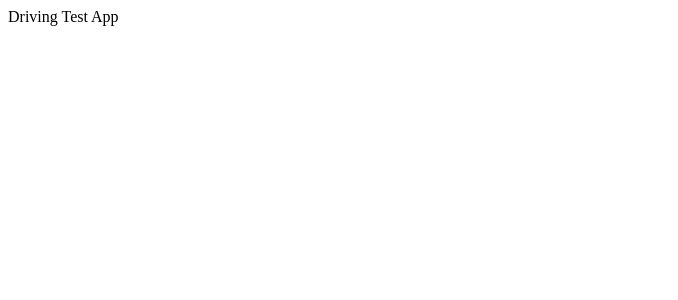
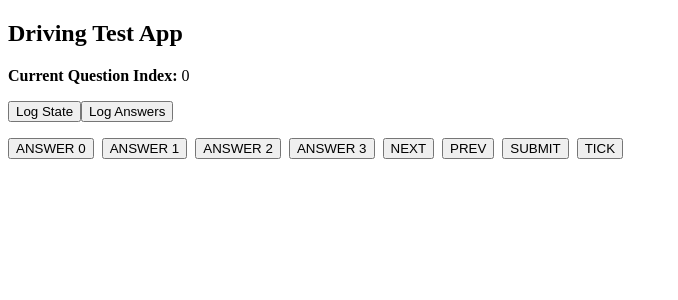
Before and after one commit to Tharmeem1999/React_Project-UK_Driving_Test_App, a React (Vite) app: page / in a window 1280 px wide. Shown: the top 300 px of the page, without its empty margins (0-678 px from the left). Built offline with nearby package versions, Linux system fonts and the light colour scheme.

Commit message:
build the core state management logic using useReducer hook

```diff
--- a/src/App.jsx
+++ b/src/App.jsx
@@ -1,7 +1,68 @@
+import { useReducer } from "react";
+import questions from "./data/questions";
+import { quizReducer } from "./state/quizReducer";
+
+// The initial state of the quiz when the app starts
+const initialState = {
+  // Start at the first question (index 0)
+  currentQuestion: 0,
+  // Create an array with one null value per question to hold the user's answers
+  // [null, null, ..., null]
+  answers: Array(questions.length).fill(null),
+  // Track whether the user has submitted the quiz
+  submitted: false,
+  // Total time allowed for the quiz in seconds (57 minutes)
+  timeLeft: 57 * 60,
+}
+
 const App = () => {
+
+  const [state, dispatch] = useReducer(
+    (state, action) => quizReducer(state, action, questions.length),
+    initialState
+  );
+
   return (
     <div className="app-container">
-      Driving Test App
+      <h2>Driving Test App</h2>
+      <p>
+        <strong>Current Question Index: </strong>
+        {state.currentQuestion}
+      </p>
+      <div style={{ marginBottom: "1rem" }}>
+        <button onClick={() => console.log(state)}>
+          Log State
+        </button>
+        <button onClick={() => console.log(state.answers)}>
+          Log Answers
+        </button>
+      </div>
+      <div style={{ display: "flex", gap: "0.5rem", flexWrap: "wrap" }}>
+        <button onClick={() => dispatch({ type: "ANSWER", payload: 0 })}>
+          ANSWER 0
+        </button>
+        <button onClick={() => dispatch({ type: "ANSWER", payload: 1 })}>
+          ANSWER 1
+        </button>
+        <button onClick={() => dispatch({ type: "ANSWER", payload: 2 })}>
+          ANSWER 2
+        </button>
+        <button onClick={() => dispatch({ type: "ANSWER", payload: 3 })}>
+          ANSWER 3
+        </button>
+        <button onClick={() => dispatch({ type: "NEXT" })}>
+          NEXT
+        </button>
+        <button onClick={() => dispatch({ type: "PREV" })}>
+          PREV
+        </button>
+        <button onClick={() => dispatch({ type: "SUBMIT" })}>
+          SUBMIT
+        </button>
+        <button onClick={() => dispatch({ type: "TICK" })}>
+          TICK
+        </button>
+      </div>
     </div>
   )
 }
--- a/src/state/quizReducer.js
+++ b/src/state/quizReducer.js
@@ -1,5 +1,33 @@
-export function quizReducer(state, action) {
+export function quizReducer(state, action, questionsLength) {
     switch (action.type) {
+        case "ANSWER": {
+            const newAnswers = [...state.answers];
+            newAnswers[state.currentQuestion] = action.payload;
+            return { ...state, answers: newAnswers }
+        };
+        case "NEXT":
+            return {
+                ...state,
+                currentQuestion: Math.min(
+                    state.currentQuestion + 1,
+                    questionsLength - 1
+                ),
+            };
+        case "PREV":
+            return {
+                ...state,
+                currentQuestion: Math.max(state.currentQuestion - 1, 0),
+            };
+        case "SUBMIT":
+            return {
+                ...state,
+                submitted: true
+            };
+        case "TICK":
+            return {
+                ...state,
+                timeLeft: state.timeLeft - 1,
+            };
         default:
             return state;
     }
```
